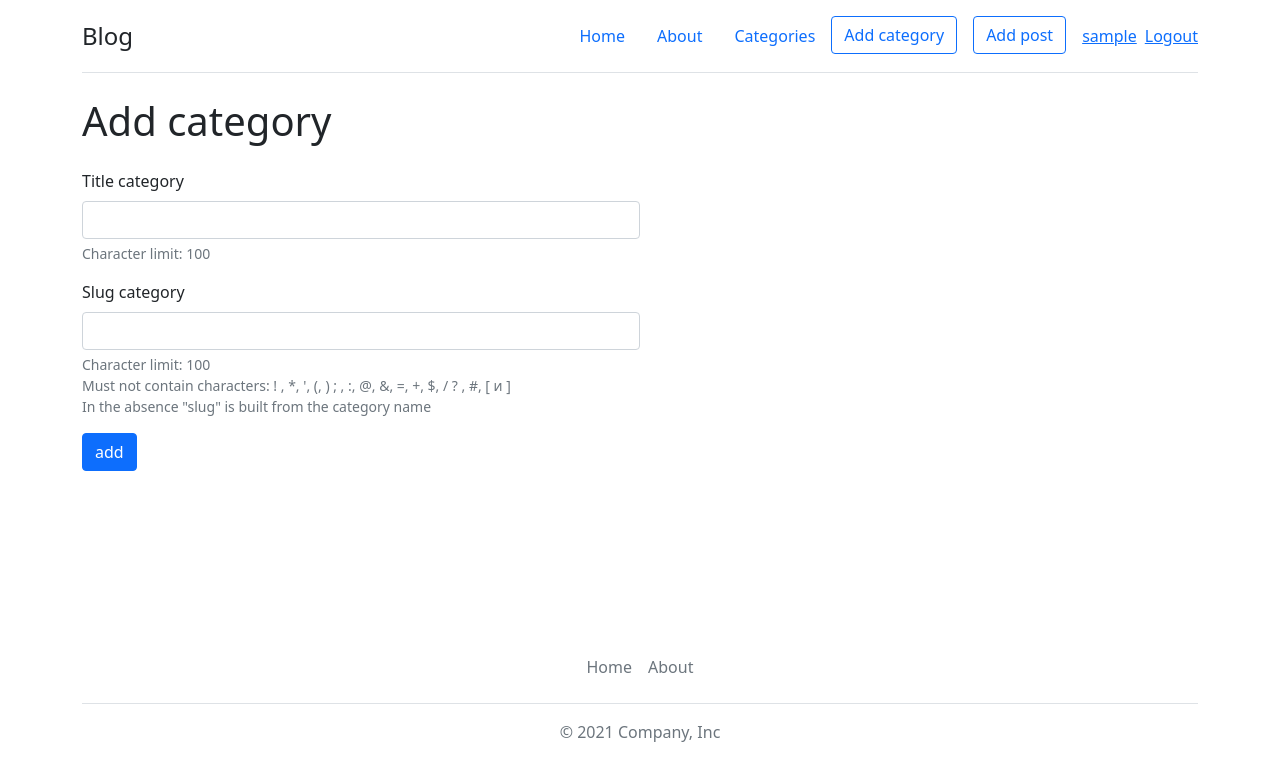
After one commit to Zer0S2m/BlogFlask, a Flask app: page /categories-add in a window 1280 px wide. The commit adds this page. Shown: the top 781 px of the page. Run offline with Flask 2, Linux system fonts and the light colour scheme; the visitor is signed in with stand-in values (Sample User, id 1); data comes from the database, SQL or seed files in the repository.

Commit message:
Добавлена форма - добавление категории, улучшена обработка форм

```diff
--- a/blog/app.py
+++ b/blog/app.py
@@ -98,6 +98,11 @@ def get_usets_emails():
 @app.route("/create", methods = ["POST", "GET"])
 @login_required
 def create():
+	data = {
+		"categories": Category.query.all(),
+		"limit_title": Post.title.info["limit"],
+	}
+
 	if request.method == "POST":
 		title = request.form.get("title")
 		text = request.form.get("text")
@@ -105,6 +110,10 @@ def create():
 
 		category = request.form.get("category")
 		category = Category.query.filter_by(slug = category).first()
+
+		if not (title and text and category):
+			flash("Not all fields are filled")
+			return render_template("create.html", data = data)
 
 		post = Post(title = title, text = text, category = category)
 
@@ -127,14 +136,7 @@ def create():
 		except:
 			return "Error"
 
-	else:
-		categories = Category.query.all()
-
-		data = {
-			"categories": categories,
-		}
-
-		return render_template("create.html", data = data)
+	return render_template("create.html", data = data)
 
 
 if __name__ == '__main__':
--- a/blog/models.py
+++ b/blog/models.py
@@ -19,7 +19,7 @@ class Post(db.Model):
 	__tablename__ = 'post'
 
 	id = db.Column(db.Integer, primary_key = True)
-	title = db.Column(db.String(100), nullable = False)
+	title = db.Column(db.String(100), nullable = False, info = {"limit": 100})
 	text = db.Column(db.Text, nullable = False)
 	path_img = db.Column(db.String, nullable = True)
 	pub_date = db.Column(db.DateTime, nullable = False, default = datetime.now())
@@ -41,8 +41,8 @@ class Category(db.Model):
 	__tablename__ = 'category'
 
 	id = db.Column(db.Integer, primary_key = True)
-	title = db.Column(db.String(100), nullable = False)
-	slug = db.Column(db.String(50), nullable = False)
+	title = db.Column(db.String(100), nullable = False, info = {"limit": 100})
+	slug = db.Column(db.String(100), nullable = False, info = {"limit": 100})
 
 
 	def __repr__(self):
@@ -55,9 +55,9 @@ class User(UserMixin, db.Model):
 	__tablename__ = 'user'
 
 	id = db.Column(db.Integer, primary_key = True)
-	username = db.Column(db.String(128), nullable = False)
-	email = db.Column(db.String(128), unique = True)
-	password = db.Column(db.String)
+	username = db.Column(db.String(128), nullable = False, info = {"limit": 128})
+	email = db.Column(db.String(255), unique = True, info = {"limit": 255})
+	password = db.Column(db.String(255), nullable = False, info = {"limit": 255})
 	email_newsletter = db.Column(db.Boolean, default = False, nullable = False)
 
 
--- a/blog/templates/base.html
+++ b/blog/templates/base.html
@@ -25,6 +25,9 @@
 					</li>
 					{% if current_user.is_authenticated %}
 						<li class="nav-item">
+							<a href="{{ url_for('category.category_create') }}" class="btn btn-outline-primary">Add category</a>
+						</li>
+						<li class="nav-item ms-3">
 							<a href="{{ url_for('create') }}" class="btn btn-outline-primary">Add post</a>
 						</li>
 						<li class="mav-item d-flex align-items-center ms-3">
--- /dev/null
+++ b/blog/templates/category/category_add.html
@@ -0,0 +1,41 @@
+{% extends "base.html" %}
+
+{% block title %}
+	<title>Blog - add category</title>
+{% endblock %}
+
+{% block content %}
+	{% with messages = get_flashed_messages() %}
+		{% if messages %}
+		<div class="mb-5">
+			<ul class="list-group">
+				{% for message in messages %}
+				<li class="list-group-item list-group-item-danger">
+					{{ message }}
+				</li>
+				{% endfor %}
+			</ul>
+		</div>
+		{% endif %}
+	{% endwith %}
+	<h1>Add category</h1>
+	<div class="mt-4 w-50">
+		<form method="post">
+			<div class="mb-3">
+				<label for="exampleInputText1" class="form-label">Title category</label>
+				<input type="text" name="title_category" class="form-control" id="exampleInputText1" aria-describedby="emailHelp" required>
+				<div class="form-text">Character limit: {{ data.limit_title }}</div>
+			</div>
+			<div class="mb-3">
+				<label for="exampleInputText2" class="form-label">Slug category</label>
+				<input type="text" name="slug_category" class="form-control" id="exampleInputText2">
+				<div class="form-text">
+					Character limit: {{ data.limit_slug }}<br>
+					Must not contain characters: ! , *, ', (, ) ; , :, @, &, =, +, $, / ? , #, [ и ]<br>
+					In the absence "slug" is built from the category name
+				</div>
+			</div>
+			<button type="submit" class="btn btn-primary">add</button>
+		</form>
+	</div>
+{% endblock %}
--- a/blog/templates/management/register.html
+++ b/blog/templates/management/register.html
@@ -25,14 +25,17 @@
 				<div class="mb-3">
 					<label for="exampleInputUserName" class="form-label">Username</label>
 					<input type="text" class="form-control" id="exampleInputUserName" aria-describedby="emailHelp" name="username" required>
+					<div class="form-text">Character limit: {{ data.limit_name }}</div>
 				</div>
 				<div class="mb-3">
 					<label for="exampleInputEmail1" class="form-label">Email address</label>
 					<input type="email" class="form-control" id="exampleInputEmail1" aria-describedby="emailHelp" name="email" required>
+					<div class="form-text">Character limit: {{ data.limit_email }}</div>
 				</div>
 				<div class="mb-3">
 					<label for="exampleInputPassword1" class="form-label">Password</label>
 					<input type="password" class="form-control form-register-password" id="exampleInputPassword1" name="password" required>
+					<div class="form-text">Character limit: {{ data.limit_password }}</div>
 				</div>
 				<div class="mb-3">
 					<label for="exampleInputPassword2" class="form-label">Repeat password</label>
--- a/blog/views.py
+++ b/blog/views.py
@@ -1,3 +1,5 @@
+import re
+
 from flask import Blueprint
 from flask import render_template
 from flask import redirect
@@ -16,7 +18,7 @@ from models import User
 from models import db
 
 
-category = Blueprint('category', __name__, template_folder = 'templates')
+category = Blueprint('category', __name__, template_folder = 'templates/category')
 
 
 @category.route("/categories")
@@ -48,7 +50,62 @@ def category_detail(slug):
 		"posts": posts
 	}
 
-	return render_template("categoryDetail.html", data = data)
+	return render_template("category_detail.html", data = data)
+
+
+def check_slug_category_add(slug):
+	if re.search(r"[!*'();[],:@&=+$/?#|]", slug) or len(slug) > 50:
+		return False
+
+def set_slug_category_add(title, slug):
+	if not slug:
+		slug = title
+
+	if check_slug_category_add(slug) == False:
+		return False
+
+	slug = slug.strip()
+	slug = slug.lower()
+	slug = re.sub(r"\s{1,50}", "-", slug)
+
+	return slug
+
+@category.route("/categories-add", methods = ["GET", "POST"])
+@login_required
+def category_create():
+	data = {
+		"limit_title": Category.title.info["limit"],
+		"limit_slug": Category.slug.info["limit"],
+	}
+
+	if request.method == "POST":
+		title_category = request.form.get("title_category")
+		slug_category = request.form.get("slug_category")
+
+		if not title_category:
+			flash("You did not enter a category name")
+			return render_template("category_add.html", data = data)
+
+		if len(title_category) > Category.title.info["limit"]:
+			flash("Exceeds character limit")
+			return render_template("category_add.html", data = data)
+
+		slug_category = set_slug_category_add(title = title_category, slug = slug_category)
+
+		if not slug_category:
+			flash("""
+				Must not contain characters: ! , *, ', (, ) ; , :, @, &, =, +, $, / ? , #, [ и ] .
+				Or the length exceeds the limit
+			""")
+			return render_template("category_add.html", data = data)
+
+		new_category = Category(title = title_category, slug = slug_category)
+		db.session.add(new_category)
+		db.session.commit()
+
+		return redirect(url_for("index"))
+
+	return render_template("category_add.html", data = data)
 
 
 management = Blueprint('management', __name__, template_folder = 'templates/management')
@@ -107,7 +164,13 @@ def register():
 
 		return redirect(url_for("management.login"))
 
-	return render_template('register.html')
+	data = {
+		"limit_name": User.username.info["limit"],
+		"limit_email": User.email.info["limit"],
+		"limit_password": User.password.info["limit"],
+	}
+
+	return render_template('register.html', data = data)
 
 
 @management.route("/cabinet", methods = ["GET", "POST"])
```
Also changed, not shown: blog/create_db.py (+2 -7 lines), blog/templates/create.html (+14 -0 lines), blog/templates/category/categories.html (renamed from blog/templates/categories.html), blog/templates/category/category_detail.html (renamed from blog/templates/categoryDetail.html).
